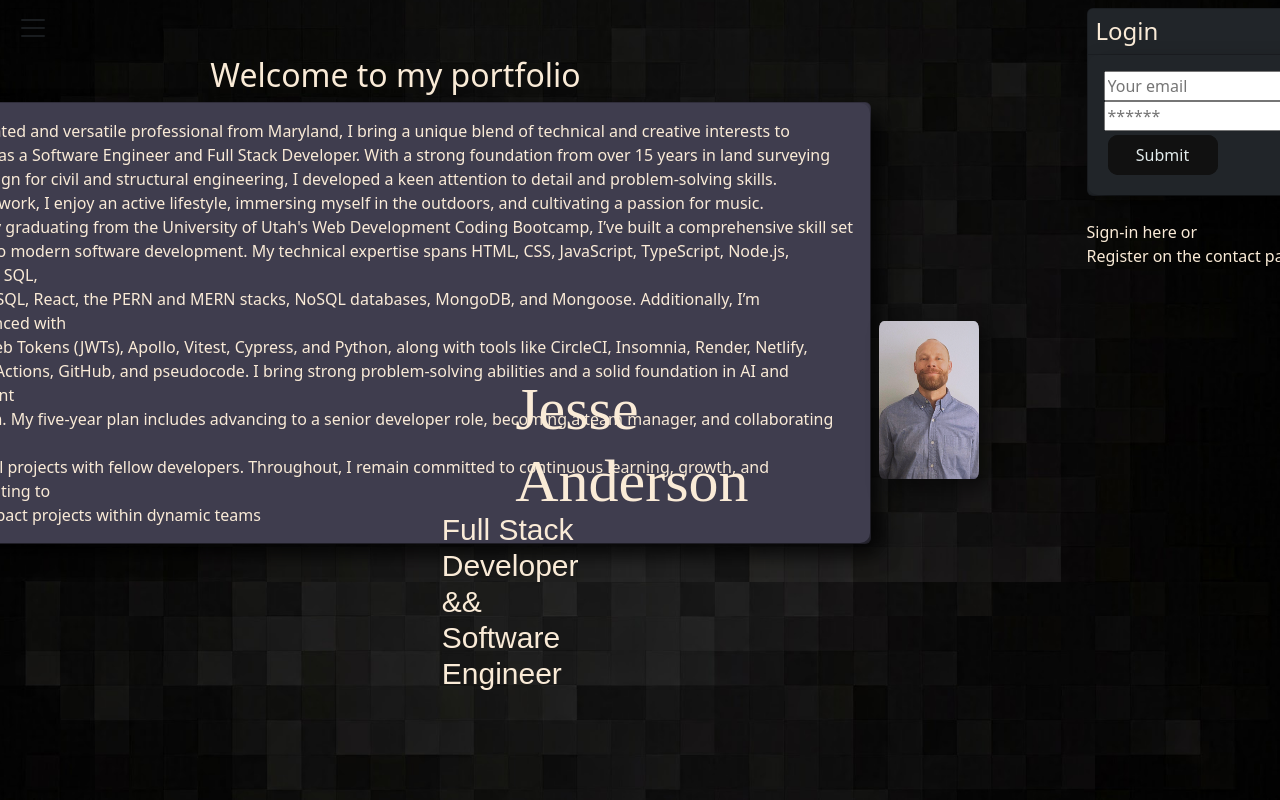
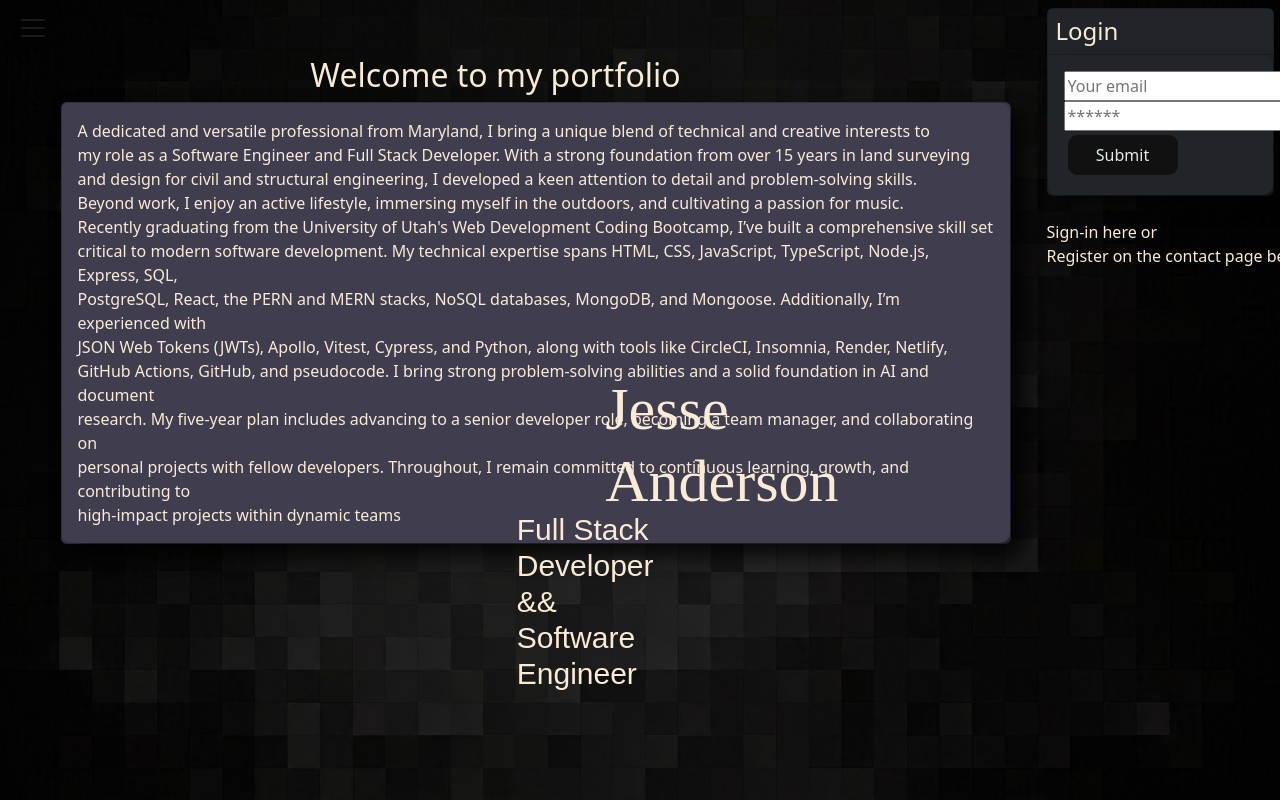
Before and after one commit to Vtencouchclimbr/Jesse-Anderson-React-Development, a React (Vite) app in the folder client/: page / in a window 1280 px wide. Built offline with nearby package versions, Linux system fonts and the light colour scheme.

Commit message:
landing page layout changes

```diff
--- a/client/src/pages/Home.css
+++ b/client/src/pages/Home.css
@@ -15,7 +15,7 @@
     font-size: 30px;
     font-family: Arial;
     position: absolute;
-    right: 400px;
+    right: 385px;
     bottom: 100px;
   }
 }
@@ -30,7 +30,6 @@
   .img-fluid {
     width: 800px;
     height: auto;
-    margin: 50px;
     box-shadow: 10px 10px 20px 0px rgba(0, 0, 0, 0.5);
   }
 }
@@ -41,7 +40,6 @@
     justify-content: center;
     align-items: center;
     position: relative;
-    margin-right: 100px;
   }
 }
 
@@ -53,7 +51,18 @@
   .signature {
     font-size: 60px;
     position: absolute;
-    right: 230px;
+    right: 200px;
+    bottom: 275px;
+    font-family: Lucida Handwriting;
+    z-index: 1;
+  }
+}
+
+@media (min-width: 1200px) {
+  .jobTitle {
+    font-size: 60px;
+    position: absolute;
+    right: 200px;
     bottom: 275px;
     font-family: Lucida Handwriting;
     z-index: 1;
@@ -84,6 +93,8 @@
 @media (min-width: 1200px) {
   .aboutCard {
     width: 950px;
+    margin-left: 100px;
+    margin-right: 20px;
   }
 }
 
--- a/client/src/pages/Home.tsx
+++ b/client/src/pages/Home.tsx
@@ -17,7 +17,7 @@ export default function Home() {
         >
       {/* Left Section with Text */}
       <div className='logContainer d-flex flec-column'>
-        <div className="cardTitle flex-grow-1 d-flex flex-column m-2">
+        <div className="cardTitle d-flex flex-column m-2">
           <h2 className='welcome mt-5'>
             Welcome to my portfolio
           </h2>
```
